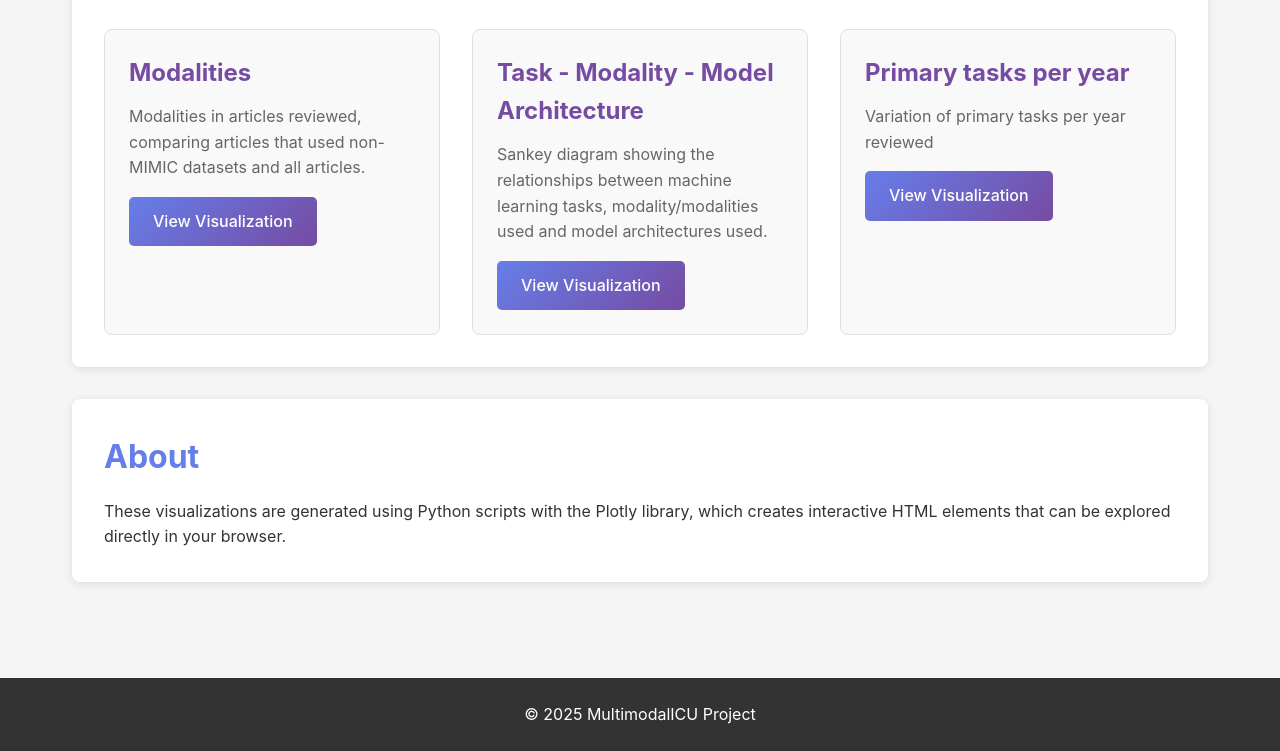
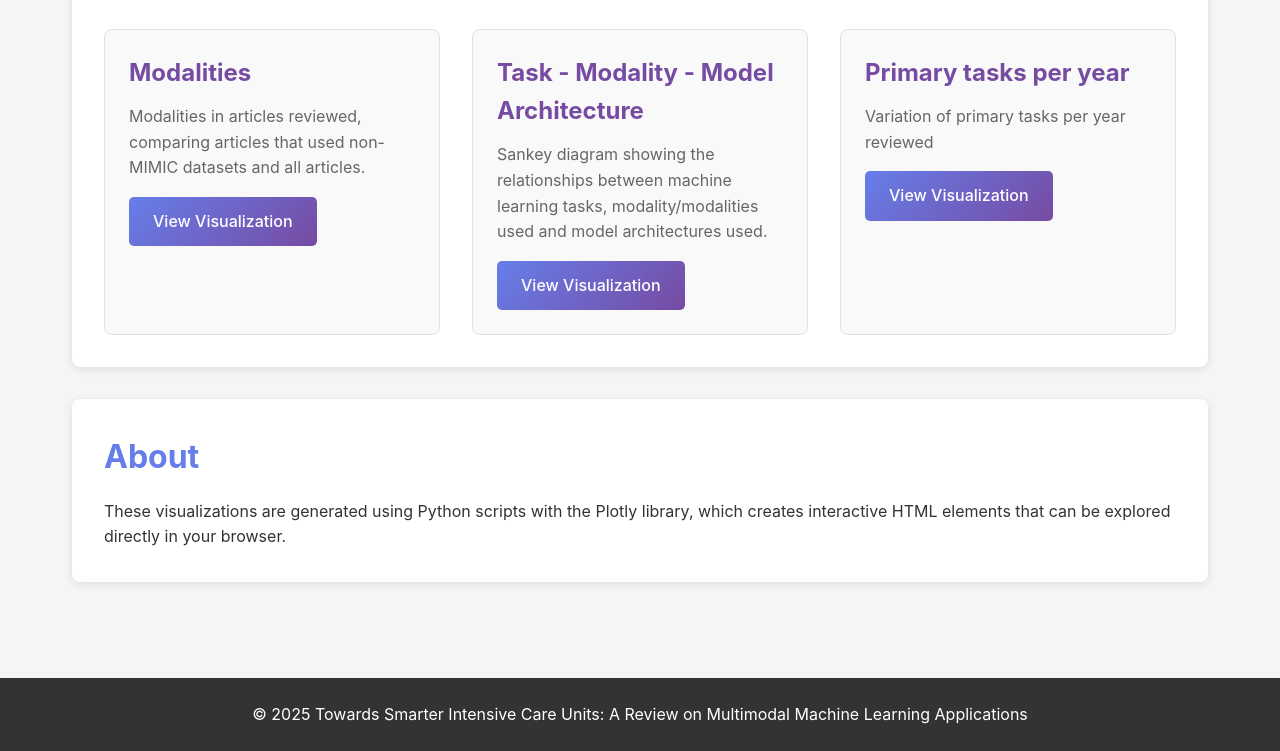
Before and after one commit to amendozag88/multimodalICU, a plain HTML site: page index.html in a window 1280 px wide. Shown: the part 593-1344 px from the top of the page. Drawn offline with Linux system fonts and the light colour scheme.

Commit message:
Update footer copyright text for clarity

```diff
--- a/index.html
+++ b/index.html
@@ -50,7 +50,7 @@
     </main>
 
     <footer>
-        <p>&copy; 2025 MultimodalICU Project</p>
+        <p>&copy; 2025 Towards Smarter Intensive Care Units: A Review on Multimodal Machine Learning Applications</p>
     </footer>
 </body>
 </html>
```
